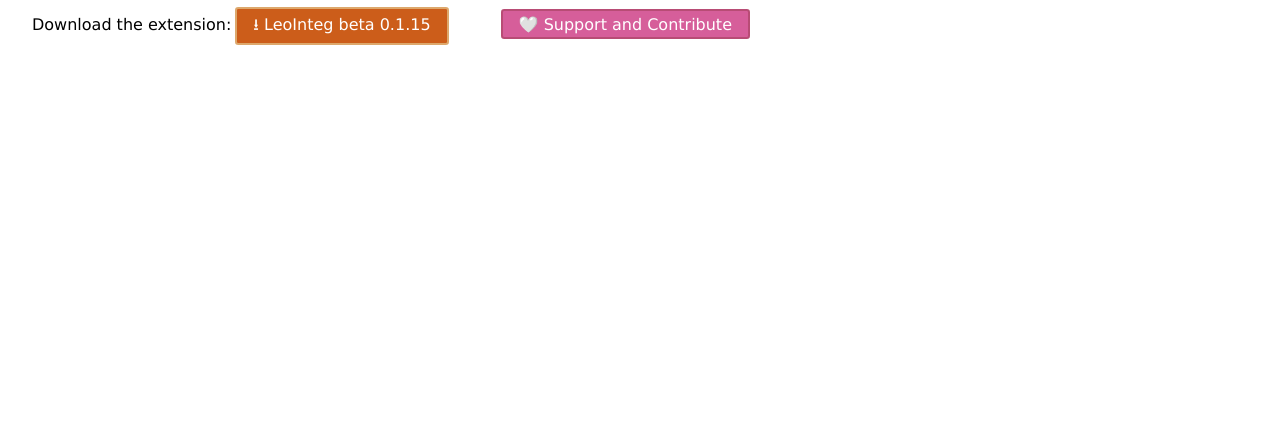
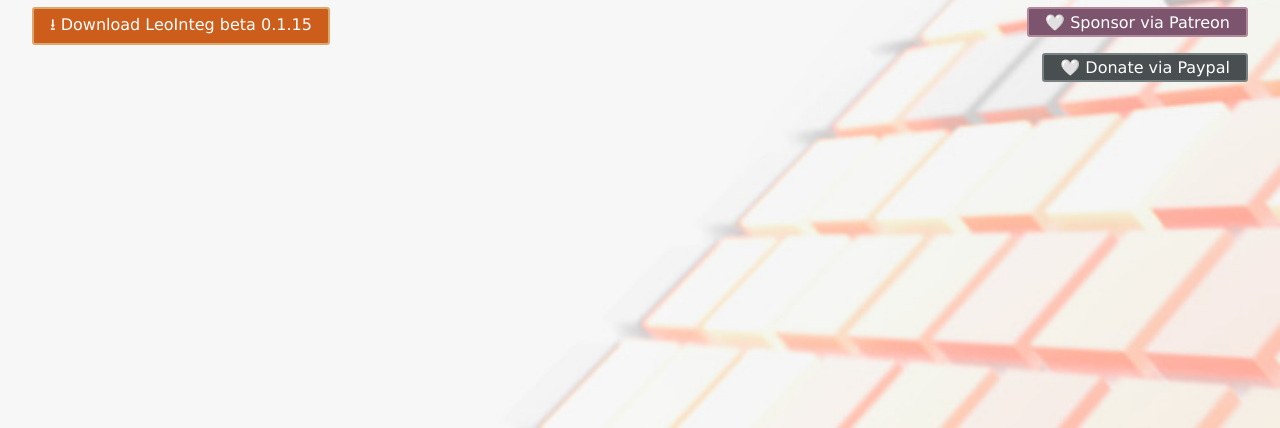
Before and after one commit to boltex/boltex.github.io, a plain HTML site: page index.html in a window 1280 px wide. Shown: the part 372-800 px from the top of the page. Drawn offline with Linux system fonts and the light colour scheme.

Commit message:
Improved a bit of everything

```diff
--- a/index.html
+++ b/index.html
@@ -46,16 +46,20 @@
 
 		</div>
 	</div>
-	<div class="download-label">
+	<!-- <div class="download-label">
 		Download the extension:
-	</div>
+	</div> -->
 	<div class="vsix">
 		<a href="/leointeg-0.1.15.vsix"
-		   download>&#x2B73; LeoInteg beta 0.1.15</a>
+		   download>&#x2B73; Download LeoInteg beta 0.1.15</a>
 	</div>
 	<div class="support">
-		<a href="">🤍 Support and Contribute</a>
+		<a href="https://www.patreon.com/felixgraphx">🤍 Sponsor via Patreon</a>
 	</div>
+	<div class="donate">
+		<a href="https://www.paypal.com/donate?hosted_button_id=3JWX5TH5FL9TL">🤍 Donate via Paypal</a>
+	</div>
+	<div class="buffer">&nbsp;</div>
 </body>
 
 </html>
--- a/style.css
+++ b/style.css
@@ -1,11 +1,22 @@
+html {
+  height: 100%;
+  background-color: #f7f7f7;
+  background-repeat: no-repeat;
+  background-position: bottom right;
+  background-image: url("background.jpg");
+  background-attachment: fixed;
+  background-size: contain;
+}
 body {
   margin: 0;
   padding: 0;
 }
-
+.clear-both {
+  clear: both;
+}
 a {
-  color: #323;
-  text-decoration-color: #d3d3d3;
+  color: rgb(65, 47, 65);
+  text-decoration-color: #baa8a8;
 }
 a:hover {
   color: #656;
@@ -25,7 +36,6 @@ p {
 
 .leo-img {
   transition: 0.5s;
-
   opacity: 0;
   position: absolute;
   top: -0.4rem;
@@ -36,12 +46,43 @@ p {
   opacity: 1;
 }
 
+.donate {
+  clear: both;
+  margin: 0.5rem 2rem 0rem 0rem;
+  float: right;
+  background-color: #494e50;
+  border-radius: 0.2rem;
+  border: 2px solid #798283;
+  color: #ffffff;
+  font-size: 1rem;
+  padding: 0.2rem 1rem;
+  text-align: center;
+  font-family: Verdana, Geneva, Tahoma, sans-serif;
+  transition: 0.3s;
+}
+
+.donate form {
+  display: inline;
+}
+
+.donate:hover {
+  background-color: #485b79;
+}
+.buffer {
+  clear: both;
+  margin: 0;
+  height: 1rem;
+  width: 2rem;
+  padding: 0.2rem 1rem;
+
+  float: right;
+}
 .support {
-  margin: 0.5rem 1rem 0rem 2rem;
-  display: inline-block;
-  background-color: #d65e9a;
+  margin: 0.5rem 2rem 0rem 0.5rem;
+  float: right;
+  background-color: #7c546d;
   border-radius: 0.2rem;
-  border: 2px solid #b84c75;
+  border: 2px solid #b1899a;
   color: #ffffff;
   font-size: 1rem;
   padding: 0.2rem 1rem;
@@ -50,10 +91,10 @@ p {
   transition: 0.3s;
 }
 .support:hover {
-  background-color: #c22c77;
+  background-color: #943c68;
 }
 .vsix {
-  margin: 0.5rem 1rem 0rem 2rem;
+  margin: 0.5rem 0.5rem 0rem 2rem;
   display: inline-block;
   background-color: #cc5d1a;
   border: 2px solid #dda86c;
@@ -69,9 +110,13 @@ p {
   background-color: #a34b15;
 }
 .vsix a,
-.support a {
+.support a,
+.donate a {
   color: #fff;
   text-decoration-color: transparent;
+}
+.donate span {
+  color: #fff;
 }
 
 .leointeg {
@@ -86,11 +131,12 @@ p {
 
 .leointeg h1 {
   margin: 4rem 3rem 0 2rem;
+  padding-left: 9rem;
   line-height: 5rem;
   font-family: "Times New Roman", Times, serif;
   font-size: 5rem;
   color: #201c1f;
-  text-shadow: 0.02em 0.02em #636161aa;
+  text-shadow: 0.02em 0.02em #636161aa, -0.02em -0.02em #fff;
   text-align: right;
   margin-bottom: 0;
   font-weight: normal;
```
Also changed, not shown: background.jpg (added).
